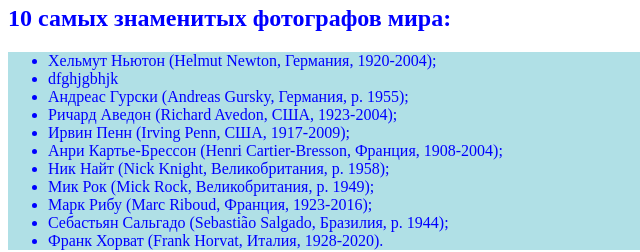
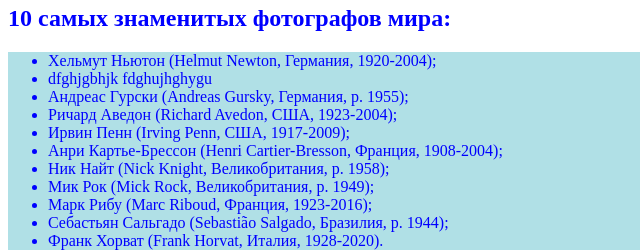
Before and after one commit to olgachka123/olgachka123.github.io, a plain HTML site: page index.html in a window 1280 px wide. Shown: the part 214-466 px from the top of the page, 0-640 px from the left. Drawn offline with Linux system fonts and the light colour scheme.

Commit message:
index.html

```diff
--- a/index.html
+++ b/index.html
@@ -21,7 +21,7 @@
                     Хельмут Ньютон (Helmut Newton, Германия, 1920-2004);
                 </li>
                 <li>
-                    dfghjgbhjk
+                    dfghjgbhjk fdghujhghygu
                 </li>
                 <li>
                     Андреас Гурски (Andreas Gursky, Германия, р. 1955);
```
